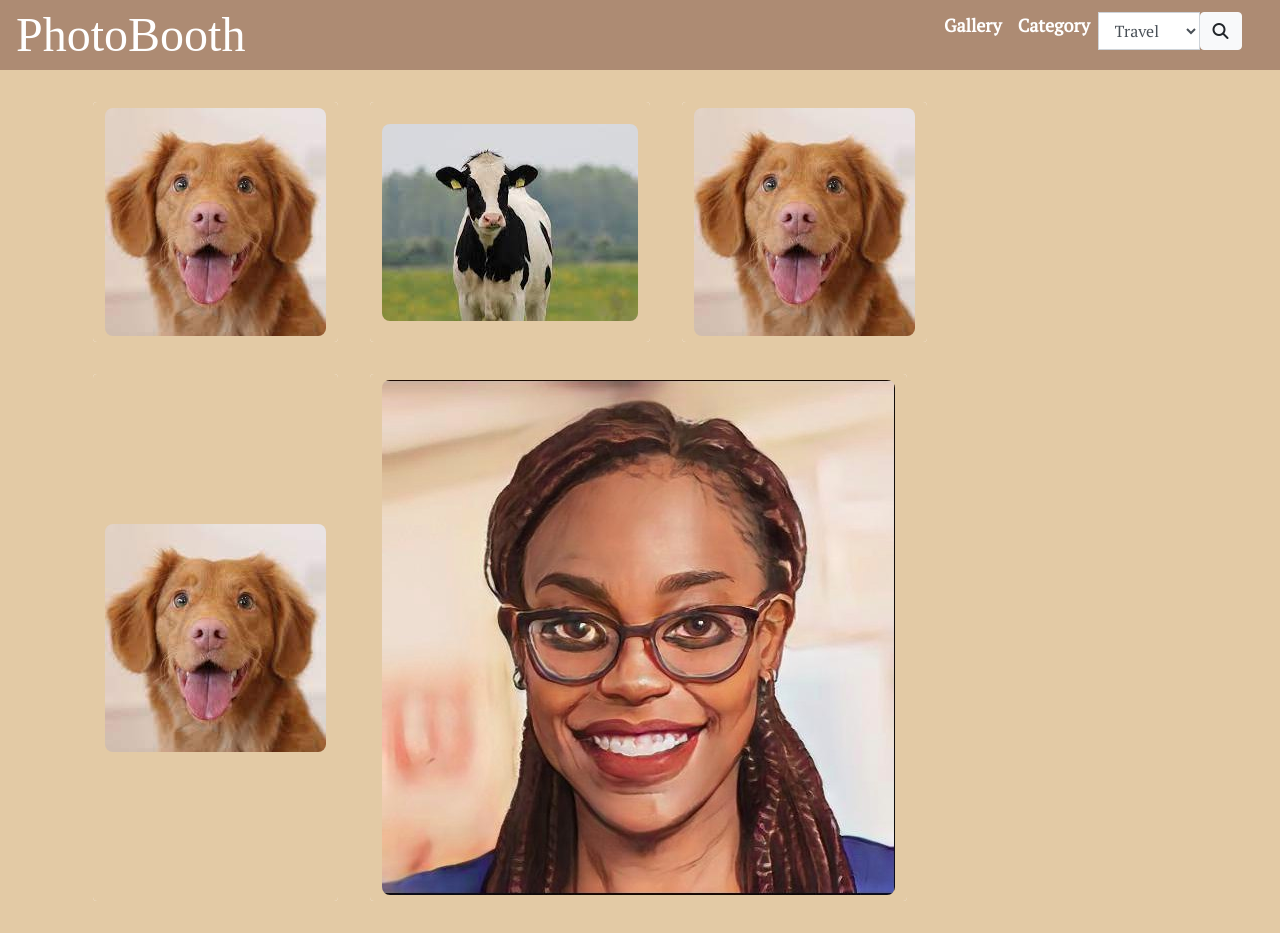
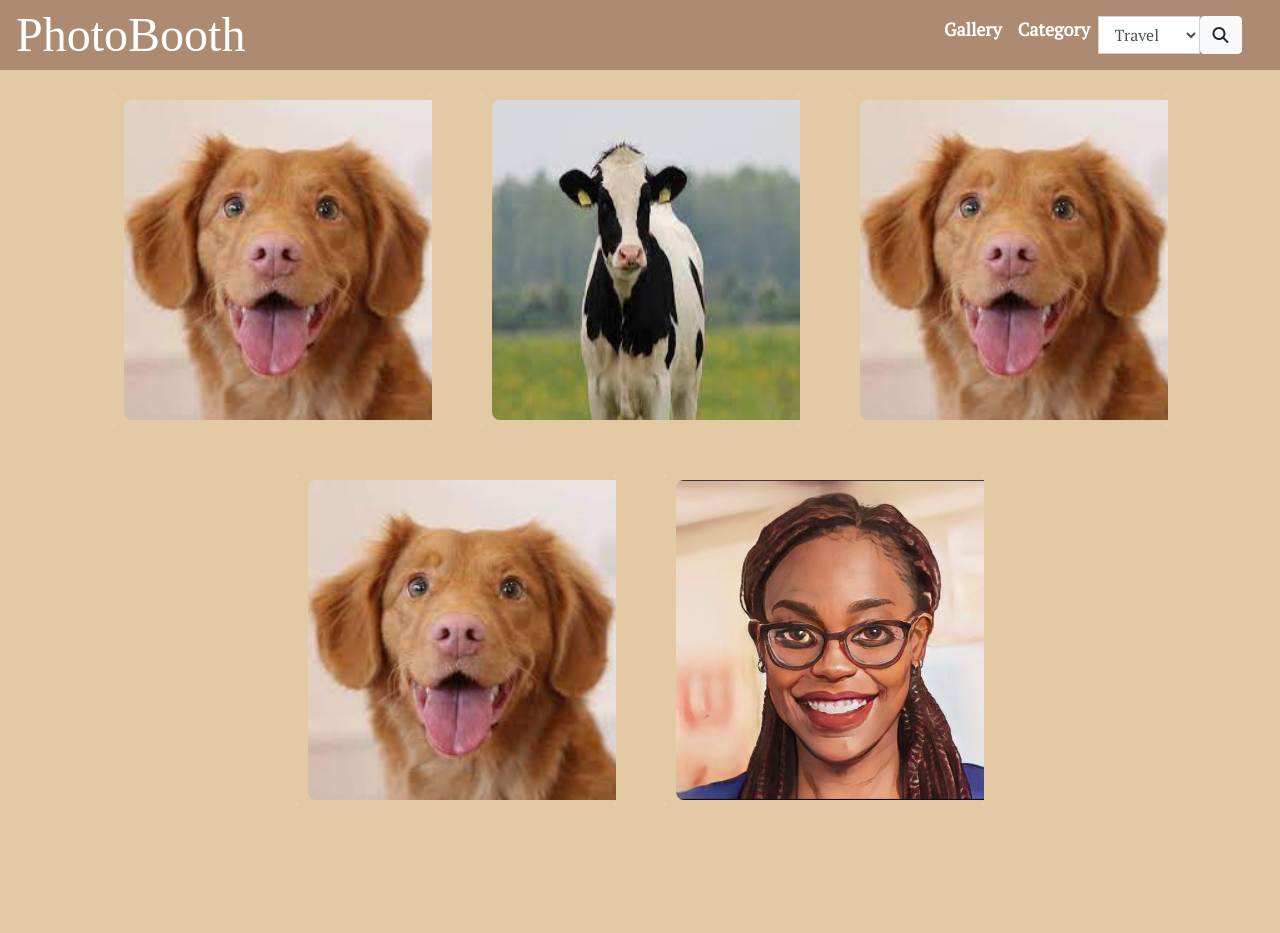
Before and after one commit to emmakamau/PhotoBooth, a Django app: page /gallery/ in a window 1280 px wide. After the commit the page ends 806 px from the top, so only its background shows below. Run offline with Django 3.2, Linux system fonts and the light colour scheme; data comes from the database, SQL or seed files in the repository; some libraries are stand-ins or nearby versions.

Commit message:
Align images center and add animation

```diff
--- a/photobooth/gallery/static/css/styles.css
+++ b/photobooth/gallery/static/css/styles.css
@@ -14,7 +14,7 @@ body{
 .main-nav ul{
     display: flex;
     margin-right:3vw;
-    margin-top: 3vh;
+    margin-top: 4vh;
     padding: 0;
     list-style: none;
   }
@@ -103,23 +103,29 @@ body{
 
 /* Gallery page */
 .category-pages{
-    padding: 2vh 6vw;
+    padding:0;
 }
 
 .row{
-  margin: 0;
+  margin: 0 auto;
   padding: 0;
 }
 
 .card{
-  margin: 2vh;
+  margin: 3vh;
   border: none;
+  max-width: 20rem;
+  min-width: 20rem;
 }
 
 .image-display{
   margin: 0;
   padding: 0;
   border-radius: 8px;
+  max-width: 20rem;
+  min-width: 20rem;
+  min-height: 20rem;
+  max-height: 20rem;
 }
 
 .btn-close{
@@ -132,7 +138,25 @@ body{
   height: 100%;
   background-color:#E3CAA5;
   outline: none;
+  transition: transform .2s;
+  overflow: hidden;
+  box-shadow: none;
 }
+
+.image-btn:hover{
+  border: 0px solid transparent;
+  height: 100%;
+  background-color:#E3CAA5;
+  outline: none;
+  transform: scale(1.1);
+  box-shadow: none;
+}
+
+.image-btn:focus{
+  border: none;
+  box-shadow: none;
+}
+
 
 .modal-dialog{
   border: none;
@@ -140,6 +164,7 @@ body{
 
 .modal-content{
   background-color:#AD8B73;
+  opacity: 0.9;
   color: white;
   border: none;
 }
--- a/photobooth/gallery/templates/category/gallery.html
+++ b/photobooth/gallery/templates/category/gallery.html
@@ -2,7 +2,7 @@
 
 {% block content %}
 <div class="category-pages gallery-page">
-    <div class="row">
+    <div class="row d-flex justify-content-center">
         {% for item in gallery %}
         <div class="card">
             <button type="button" class="btn image-btn" data-bs-toggle="modal" data-bs-target="#{{ item.image_name }}">
```
Also changed, not shown: photobooth/gallery/templates/category/search.html (+15 -9 lines).
